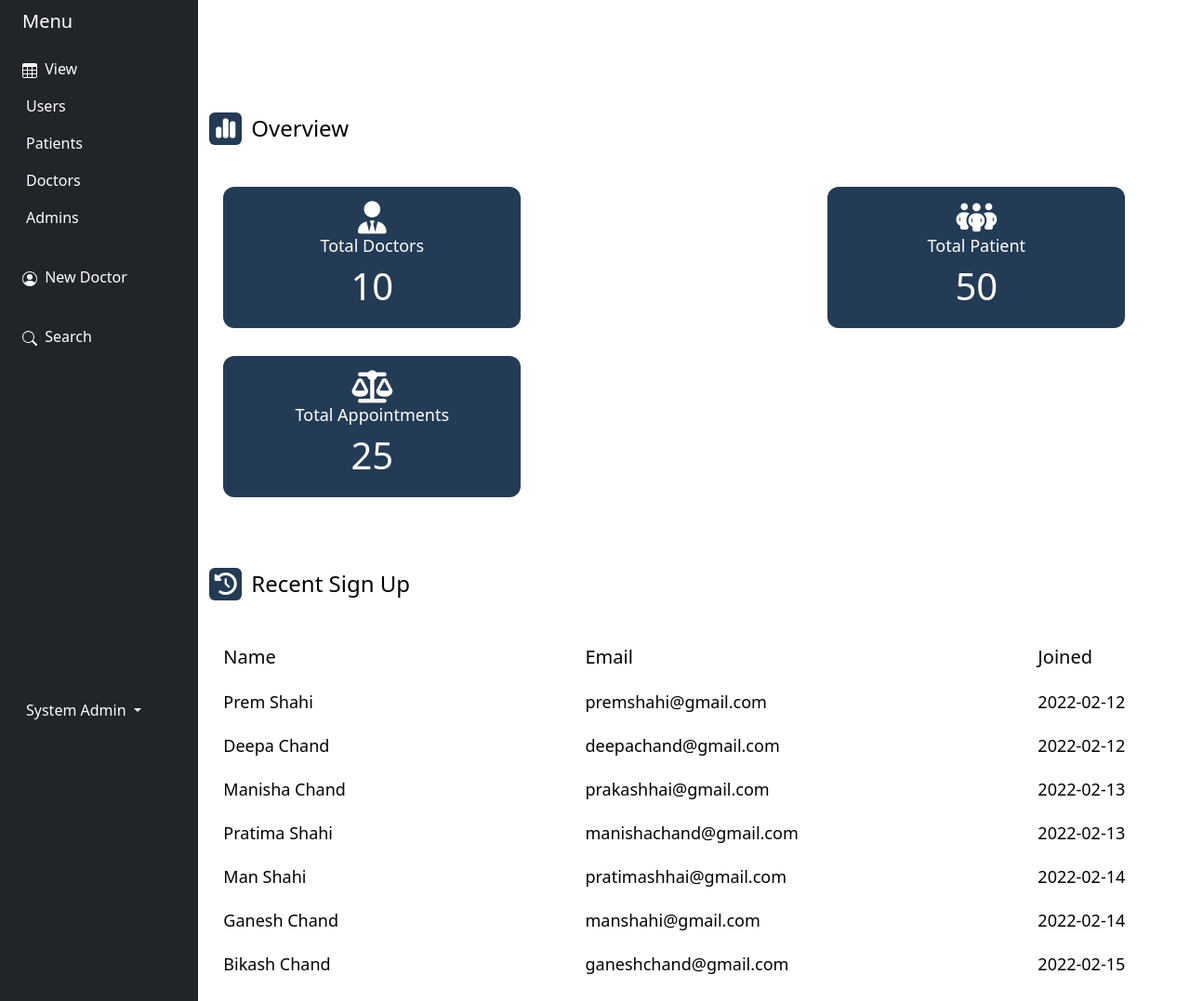
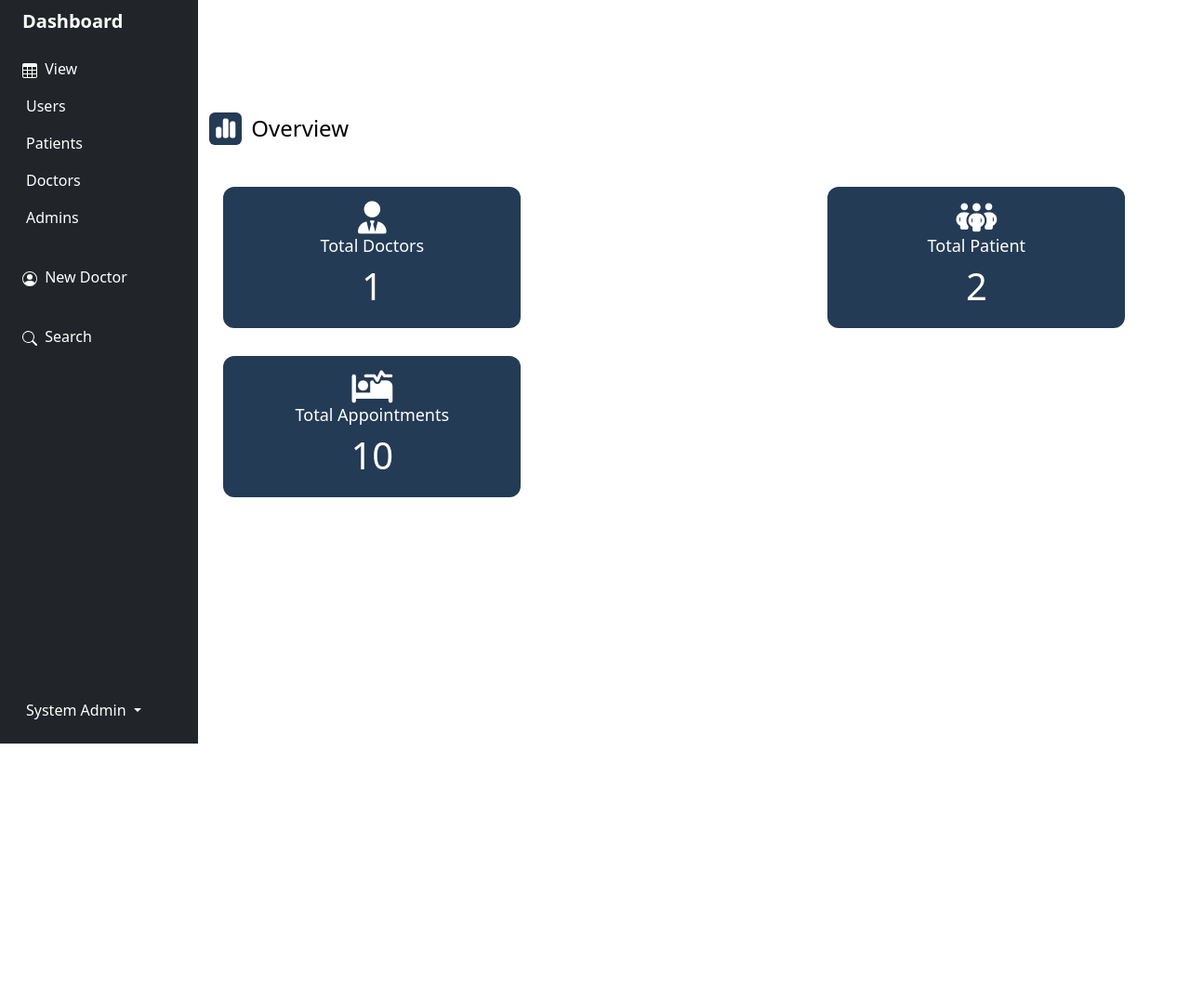
Before and after one commit to AbdrrahimDahmani/Cabinet-Gynecologue, a PHP site: page /SystemAdminView/systemAdminPortalHome.php in a window 1280 px wide. Shown: the whole page at 93% size. After the commit the page ends 800 px from the top, so only its background shows below. Run offline with PHP 8.4, Linux system fonts and the light colour scheme; a user stored in the database is signed in; data comes from the database, SQL or seed files in the repository; some libraries are stand-ins or nearby versions.

Commit message:
ui updated

```diff
--- a/DB/ptdb.sql
+++ b/DB/ptdb.sql
@@ -18,7 +18,8 @@ SET time_zone = "+00:00";
 /*!40101 SET NAMES utf8mb4 */;
 
 --
--- Database: `ptdb`
+create Database `ptdb`;
+use `ptdb`;
 --
 
 -- --------------------------------------------------------
--- a/SystemAdminView/sideNavBar.php
+++ b/SystemAdminView/sideNavBar.php
@@ -14,7 +14,7 @@
         <div class="col-auto col-md-3 col-xl-2 px-sm-2 px-0 bg-dark">
             <div class="d-flex flex-column align-items-center align-items-sm-start px-3 pt-2 min-vh-100">
                 <a href="systemAdminPortalHome.php" class="d-flex align-items-center pb-3 mb-md-0 me-md-auto text-white text-decoration-none">
-                    <span class="fs-5 d-none d-sm-inline">Menu</span>
+                    <span class="fs-5 d-none d-sm-inline fw-bold">Dashboard</span>
                 </a>
                 <ul class="nav nav-pills flex-column mb-sm-auto mb-0 align-items-center align-items-sm-start" id="menu">
                     <li>
--- a/SystemAdminView/systemAdminPortalHome.php
+++ b/SystemAdminView/systemAdminPortalHome.php
@@ -15,7 +15,15 @@
   </head>
 
   <body>
-    <?php include "../checkSignedIn.php" ?>
+    <?php include "../checkSignedIn.php";
+          include "../connect_server.php";
+          $sql="select count(*) from doctors;";
+          $countDoc=$conn->query($sql);
+          $sqlPatient="select count(*) from patients;";
+          $countPatient=$conn->query($sqlPatient);
+          $sqlAppointment="select count(*) from appointments;";
+          $countAppointment=$conn->query($sqlAppointment);
+    ?>
     <div class="container-fluid">
       <?php include "sideNavBar.php" ?>
       <section class="dashboard">
@@ -30,61 +38,20 @@
               <div class="box box1">
                 <i class="fa-solid fa-user-tie"></i>
                 <span class="text">Total Doctors</span>
-                <span class="number">10</span>
+                <span class="number"><?php echo $countDoc->fetch_assoc()['count(*)']?> </span>
               </div>
               <div class="box box2">
                 <i class="fa-solid fa-people-group"></i>
                 <span class="text">Total Patient</span>
-                <span class="number">50</span>
+                <span class="number"><?php echo $countPatient->fetch_assoc()['count(*)']?></span>
               </div>
               <div class="box box3">
-                <i class="fa-solid fa-scale-balanced"></i>
+              <i class="fa-solid fa-bed-pulse"></i>
                 <span class="text">Total Appointments</span>
-                <span class="number">25</span>
+                <span class="number"><?php echo $countAppointment->fetch_assoc()['count(*)']?></span>
               </div>
             </div>
           </div>
-
-          <div class="activity">
-            <div class="title">
-              <i class="fa-solid fa-clock-rotate-left"></i>
-              <span class="text">Recent Sign Up</span>
-            </div>
-
-            <div class="activity-data">
-              <div class="data">
-                <span class="data-title">Name</span>
-                <span class="data-list">Prem Shahi</span>
-                <span class="data-list">Deepa Chand</span>
-                <span class="data-list">Manisha Chand</span>
-                <span class="data-list">Pratima Shahi</span>
-                <span class="data-list">Man Shahi</span>
-                <span class="data-list">Ganesh Chand</span>
-                <span class="data-list">Bikash Chand</span>
-              </div>
-              <div class="data">
-                <span class="data-title">Email</span>
-                <span class="data-list">premshahi@gmail.com</span>
-                <span class="data-list">deepachand@gmail.com</span>
-                <span class="data-list">prakashhai@gmail.com</span>
-                <span class="data-list">manishachand@gmail.com</span>
-                <span class="data-list">pratimashhai@gmail.com</span>
-                <span class="data-list">manshahi@gmail.com</span>
-                <span class="data-list">ganeshchand@gmail.com</span>
-              </div>
-              <div class="data">
-                <span class="data-title">Joined</span>
-                <span class="data-list">2022-02-12</span>
-                <span class="data-list">2022-02-12</span>
-                <span class="data-list">2022-02-13</span>
-                <span class="data-list">2022-02-13</span>
-                <span class="data-list">2022-02-14</span>
-                <span class="data-list">2022-02-14</span>
-                <span class="data-list">2022-02-15</span>
-              </div>
-            </div>
-          </div>
-        </div>
       </section>
     </div>
 
```
